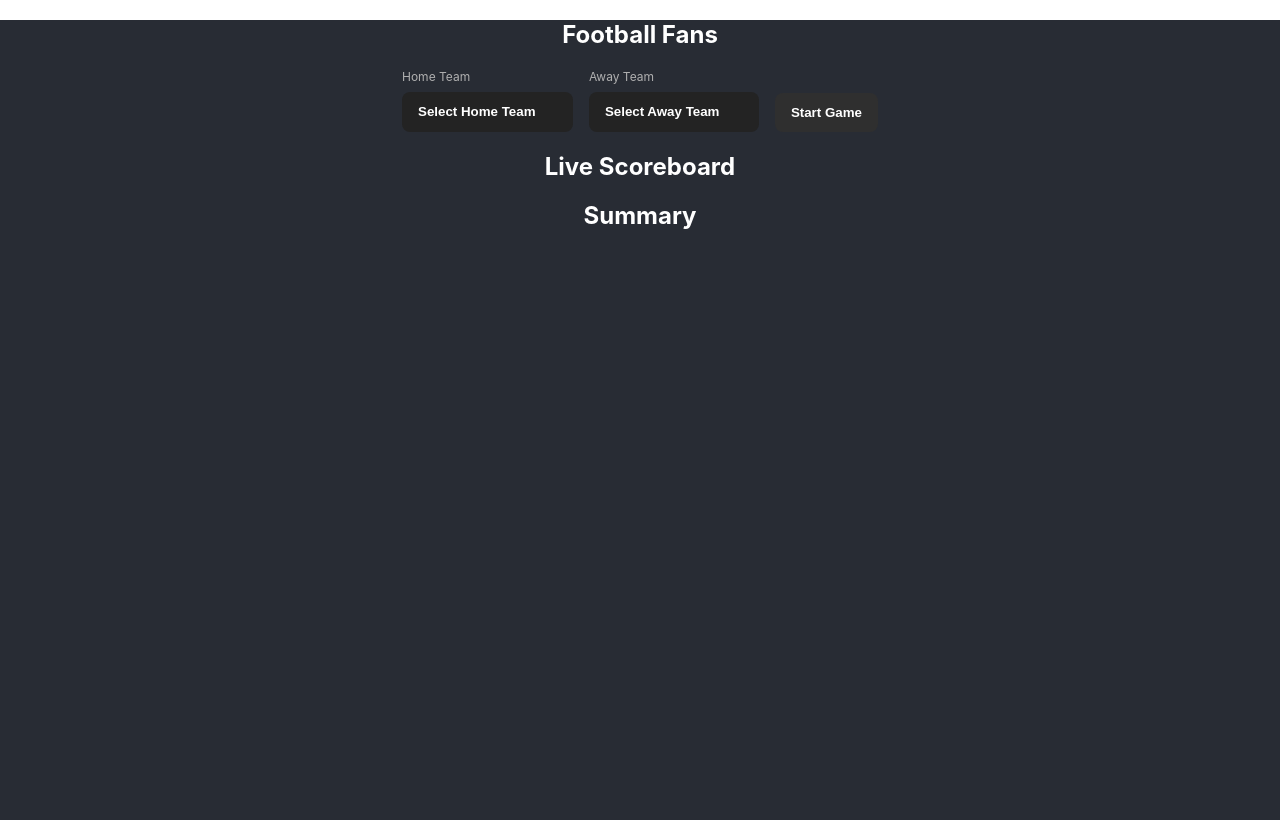
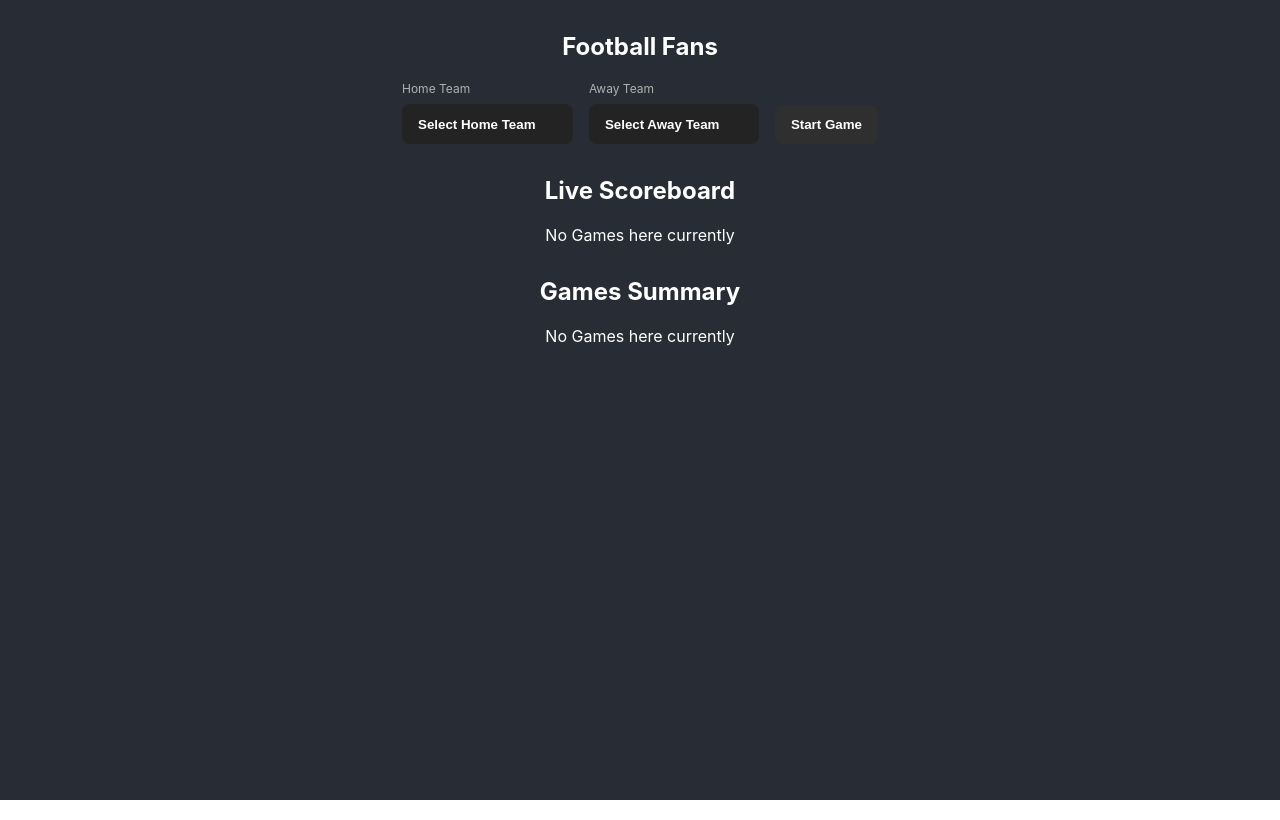
Before and after one commit to Beeutifull/football-score, a React (Create React App) app: page / in a window 1280 px wide. Built offline with nearby package versions, Linux system fonts and the light colour scheme; some icons are missing.

Commit message:
Added a few bug fixes and removing teams from select menu, also changed README.md

```diff
--- a/src/App.css
+++ b/src/App.css
@@ -37,6 +37,11 @@
     align-items: flex-end;
 }
 
+h2 {
+    margin-top: 0;
+    padding-top: 32px;
+}
+
 @keyframes App-logo-spin {
     from {
         transform: rotate(0deg);
--- a/src/App.js
+++ b/src/App.js
@@ -12,6 +12,8 @@ function App() {
     const [awayTeamName, setAwayTeamName] = useState("");
     const [liveGames, setLiveGames] = useState([]);
     const [finishedGames, setFinishedGames] = useState([]);
+    const [homeTeamOptions, setHomeTeamOptions] = useState(HOME_TEAM);
+    const [awayTeamOptions, setAwayTeamOptions] = useState(AWAY_TEAM);
 
     const isStartGameButtonDisabled =
         awayTeamName === "" || homeTeamName === "" ? true : false;
@@ -19,14 +21,24 @@ function App() {
     const handleGameStart = () => {
         const game = {
             id: uuidv4(),
-            homeTeam: homeTeamName,
-            awayTeam: awayTeamName,
+            homeTeam: homeTeamOptions.find((el) => el.value === homeTeamName)
+                .text,
+            awayTeam: awayTeamOptions.find((el) => el.value === awayTeamName)
+                .text,
             homeTeamScore: 0,
             awayTeamScore: 0,
             gameTime: 0,
         };
+        console.log("text");
         setHomeTeamName("");
         setAwayTeamName("");
+        console.log("away team name", awayTeamName);
+        setAwayTeamOptions(
+            awayTeamOptions.filter((team) => team.value !== awayTeamName)
+        );
+        setHomeTeamOptions(
+            homeTeamOptions.filter((team) => team.value !== homeTeamName)
+        );
         setLiveGames((prevState) => [...prevState, game]);
     };
 
@@ -39,7 +51,8 @@ function App() {
                     setFinishedGames,
                     finishedGames
                 ),
-            1000
+            1000 * 60
+            // change this interval and game will last longer or shorter
         );
         return () => clearInterval(interval);
     }, [finishedGames, liveGames]);
@@ -56,14 +69,14 @@ function App() {
                     label="Home Team"
                     selected={homeTeamName}
                     onChange={setHomeTeamName}
-                    options={HOME_TEAM}
+                    options={homeTeamOptions}
                     placeholder="Select Home Team"
                 />
                 <Select
                     label="Away Team"
                     selected={awayTeamName}
                     onChange={setAwayTeamName}
-                    options={AWAY_TEAM}
+                    options={awayTeamOptions}
                     placeholder="Select Away Team"
                 />
                 <Button
@@ -74,7 +87,7 @@ function App() {
                 </Button>
             </div>
             <ScoreBoard scoreboardTitle="Live Scoreboard" games={liveGames} />
-            <ScoreBoard scoreboardTitle="Summary" games={finishedGames} />
+            <ScoreBoard scoreboardTitle="Games Summary" games={finishedGames} />
         </div>
     );
 }
--- a/src/components/ScoreBoard/ScoreBoard.jsx
+++ b/src/components/ScoreBoard/ScoreBoard.jsx
@@ -1,17 +1,21 @@
+import styles from "./_styles.module.scss";
+
 const ScoreBoard = ({ games, scoreboardTitle }) => {
     return (
         <div>
             <h2>{scoreboardTitle}</h2>
             <div>
-                {games.map((game) => (
-                    <div className="game" key={game.id}>
+                {games.length > 0
+                    ? games.map((game) => (
+                          <div className={styles.game} key={game.id}>
                               <div>{game.homeTeam}</div>
                               <div>
                                   {game.homeTeamScore}:{game.awayTeamScore}
                               </div>
                               <div>{game.awayTeam}</div>
                           </div>
-                ))}
+                      ))
+                    : "No Games here currently"}
             </div>
         </div>
     );
--- /dev/null
+++ b/src/components/ScoreBoard/_styles.module.scss
@@ -0,0 +1,6 @@
+.game {
+    display: flex;
+    max-width: 50%;
+    margin: 0 auto;
+    justify-content: space-between;
+}
--- a/src/components/Select/Select.jsx
+++ b/src/components/Select/Select.jsx
@@ -38,6 +38,7 @@ const Select = ({
                 onClick={() => setIsActive(!isActive)}
                 icon={<ChevronIcon fill="#fff" />}
                 minWidth="170px"
+                disabled={options.length <= 0}
             >
                 {buttonText}
             </Button>
--- a/src/utils/utils.js
+++ b/src/utils/utils.js
@@ -29,7 +29,7 @@ export const intervalFunction = (games, setLiveGames, setFinishedGames) => {
 };
 
 export const increaseTime = (games) => {
-    return games.map((game) => ({ ...game, gameTime: game.gameTime + 5 }));
+    return games.map((game) => ({ ...game, gameTime: game.gameTime + 10 }));
 };
 
 export const getSelectedText = (options, selected) => {
```
Also changed, not shown: 1 other file (tests, documents, lock files or other folders). Lines whose indentation alone changed are shown as unchanged.
